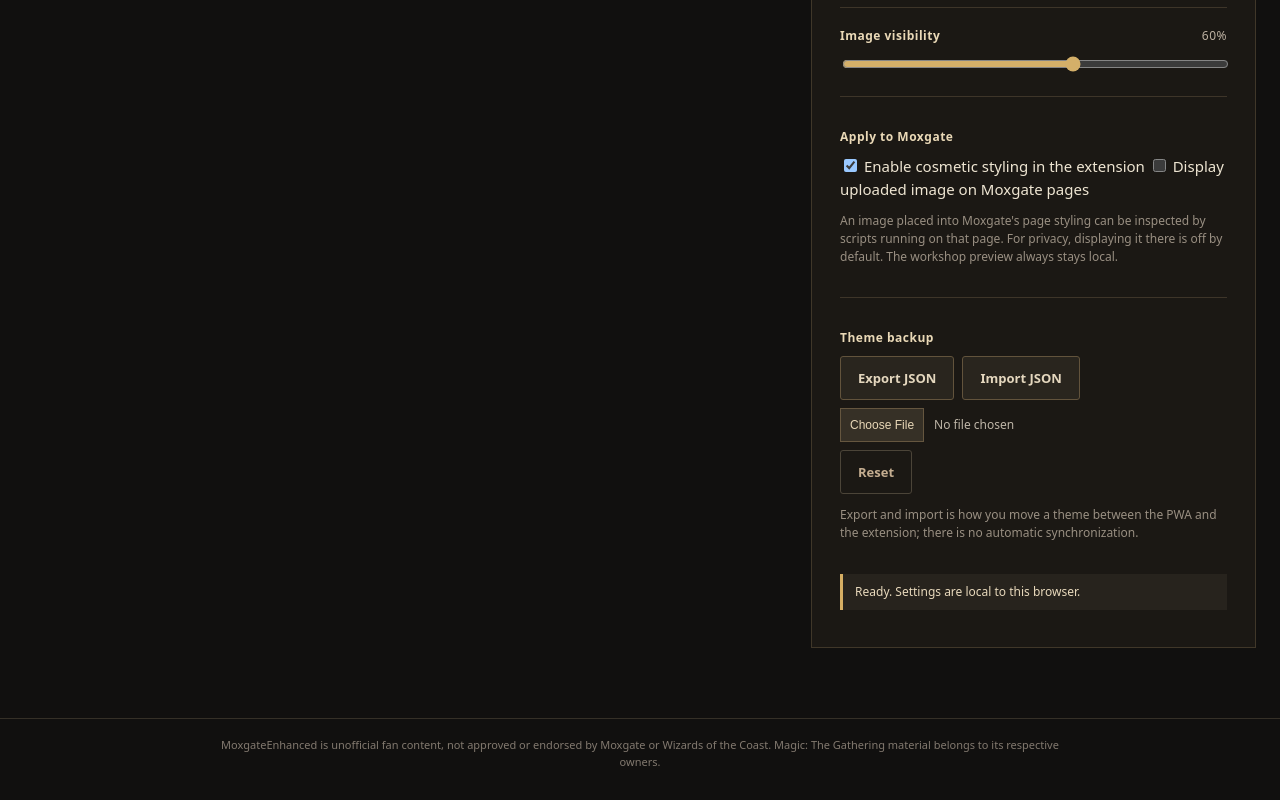
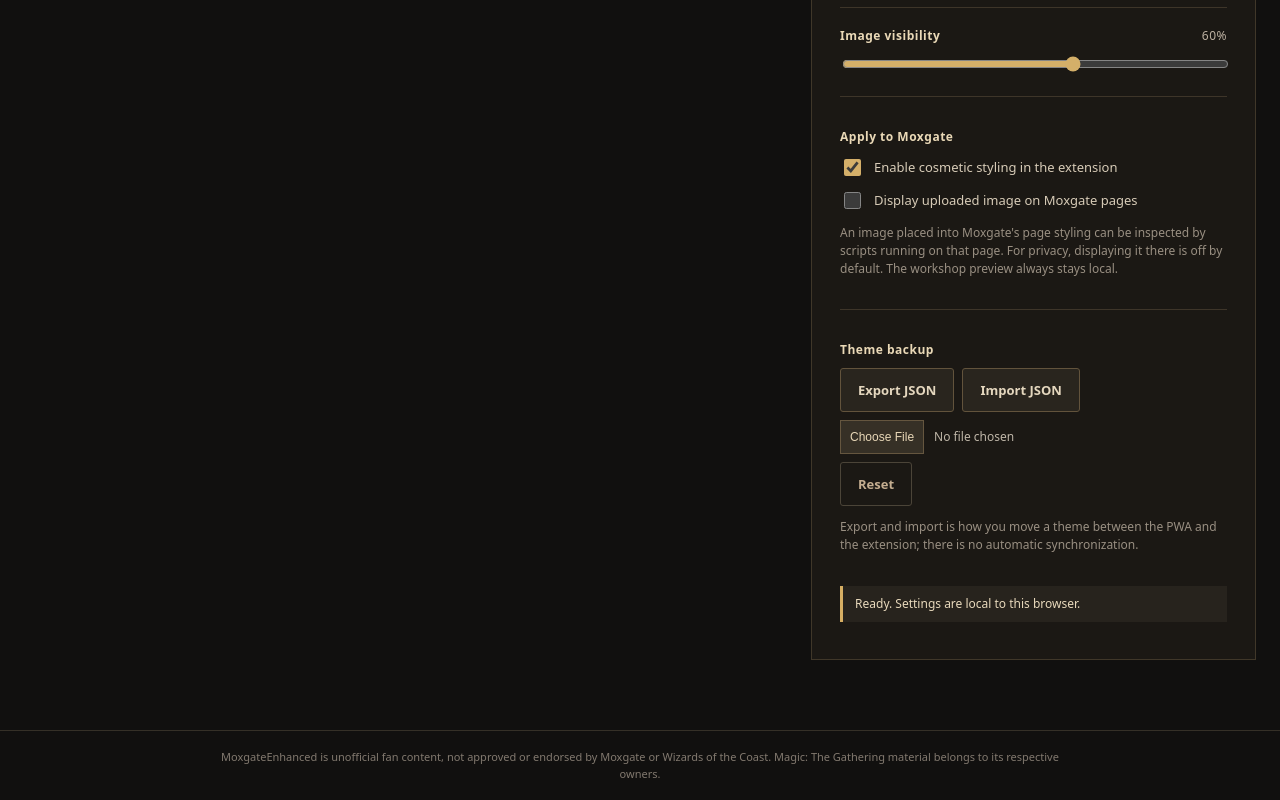
Before and after one commit to JPLuker/MoxgateEnhanced, a browser extension: page index.html in a window 1280 px wide. Shown: the part 1255-2055 px from the top of the page. Drawn offline with Linux system fonts and the light colour scheme.

Commit message:
Style privacy and extension enable checkboxes

```diff
--- a/styles.css
+++ b/styles.css
@@ -65,6 +65,8 @@ input[type=file]{display:block;width:100%;font-size:12px;color:#bfb6a8}
 input[type=file]::file-selector-button{background:#363026;border:1px solid #65563f;color:#e8d7b7;padding:9px;cursor:pointer;margin-right:10px}
 input[type=range]{accent-color:var(--accent);width:100%}
 .control-label output{float:right;font-weight:500;color:#beb2a2}
+.checkbox-line{display:flex;align-items:center;gap:10px;margin:10px 0;color:#d7cbb7;font-size:13px;cursor:pointer}
+.checkbox-line input{accent-color:var(--accent);width:17px;height:17px;flex:none}
 .text-button{background:none;border:0;padding:4px 0;color:#d3b273;text-decoration:underline;font-size:12px}
 .utility-actions{display:flex;gap:8px;flex-wrap:wrap}
 .file-action{display:inline-flex;align-items:center;cursor:pointer}
```
